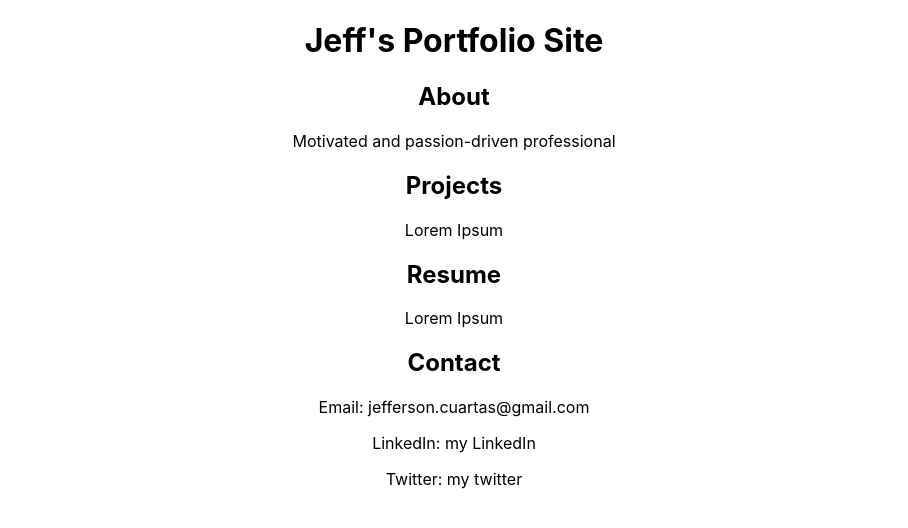
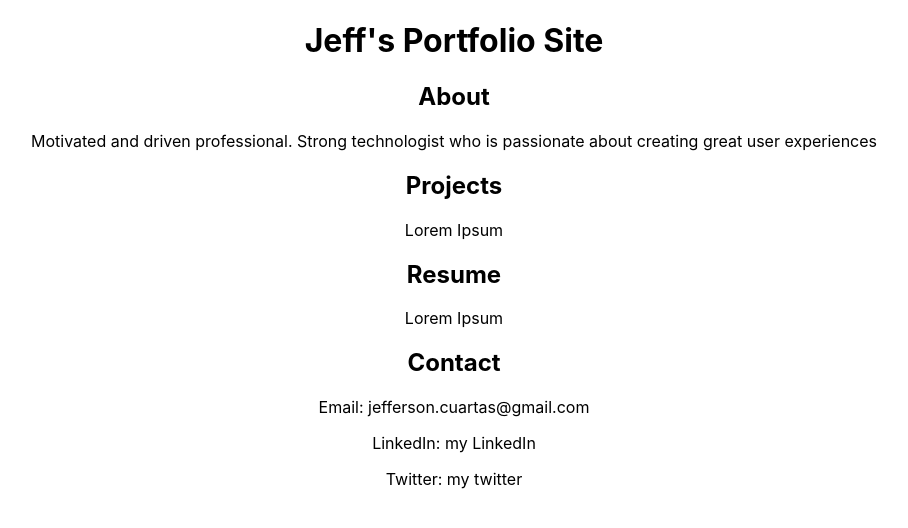
Before and after one commit to jcport1/my-website, a React (Create React App) app: page / in a window 1280 px wide. Shown: the top 528 px of the page, without its empty margins (186-1094 px from the left). Built offline with nearby package versions, Linux system fonts and the light colour scheme.

Commit message:
Updates About

```diff
--- a/src/components/About.js
+++ b/src/components/About.js
@@ -7,7 +7,7 @@ const About = () => {
         <div>
             <header>
                 <h2>About</h2>
-                <p>Motivated and passion-driven professional</p>
+                <p>Motivated and driven professional. Strong technologist who is passionate about creating great user experiences</p>
             </header>
 
         </div>
```
